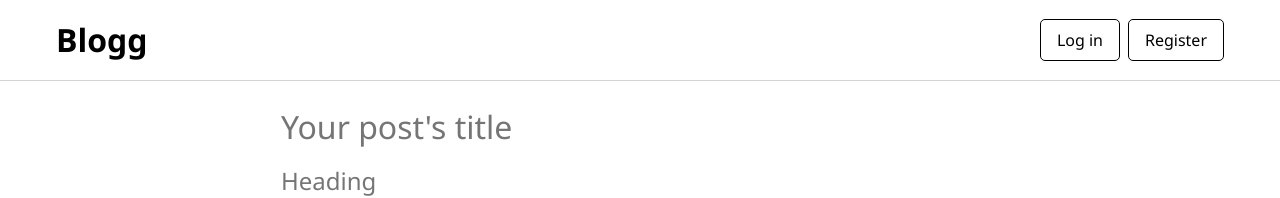
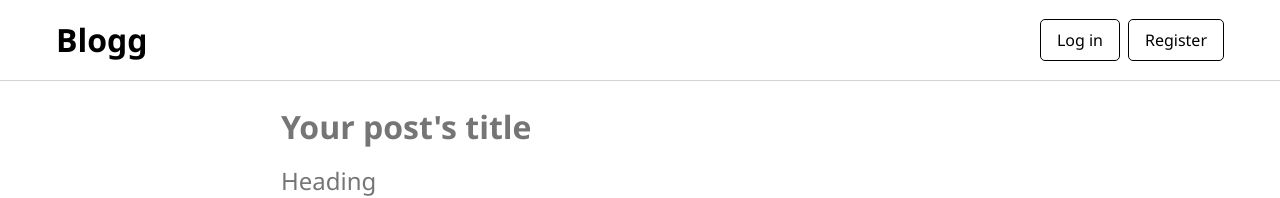
Before and after one commit to tomek-ch/blog-client, a Next.js app: page /new in a window 1280 px wide. Shown: the top 198 px of the page. Built offline with nearby package versions, Linux system fonts and the light colour scheme.

Commit message:
Make headings in editor bold

```diff
--- a/styles/PostEditor.module.css
+++ b/styles/PostEditor.module.css
@@ -7,11 +7,13 @@
 .headingInput {
   outline: none;
   font-size: 1.5em;
+  font-weight: 500;
 }
 
 .titleInput {
   outline: none;
   font-size: 2em;
+  font-weight: bold;
 }
 
 .textBox {
```
